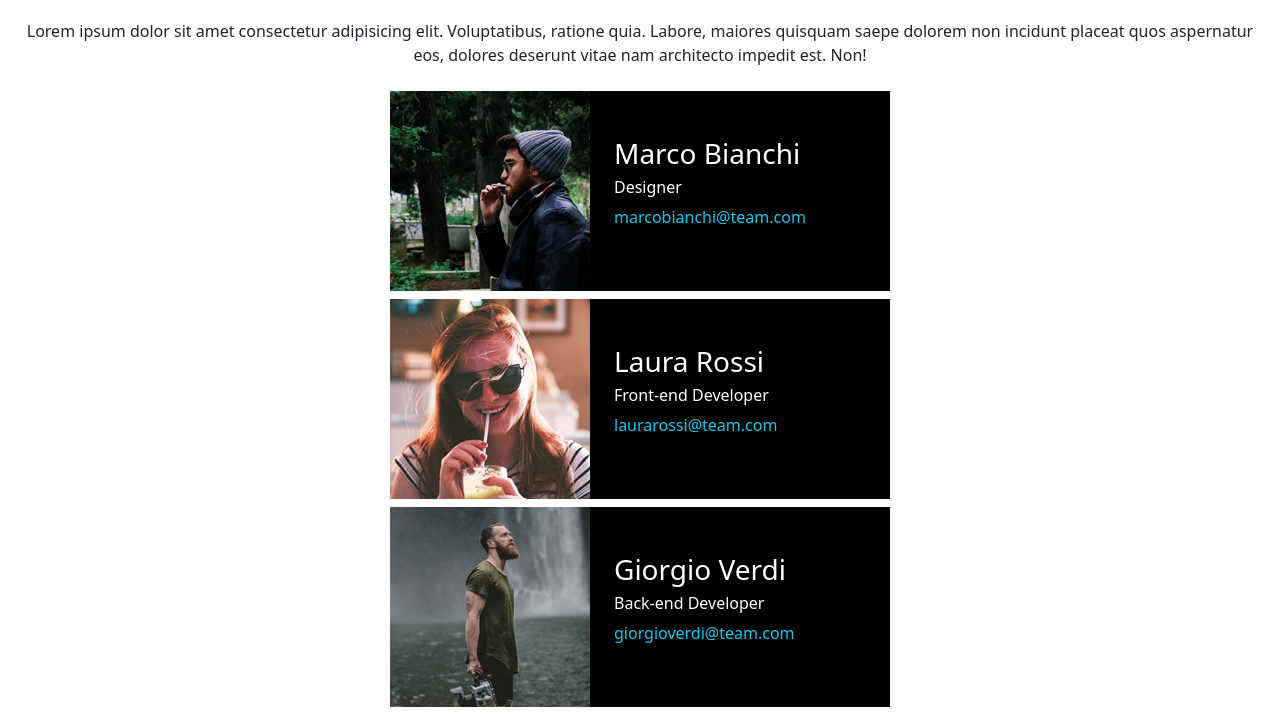
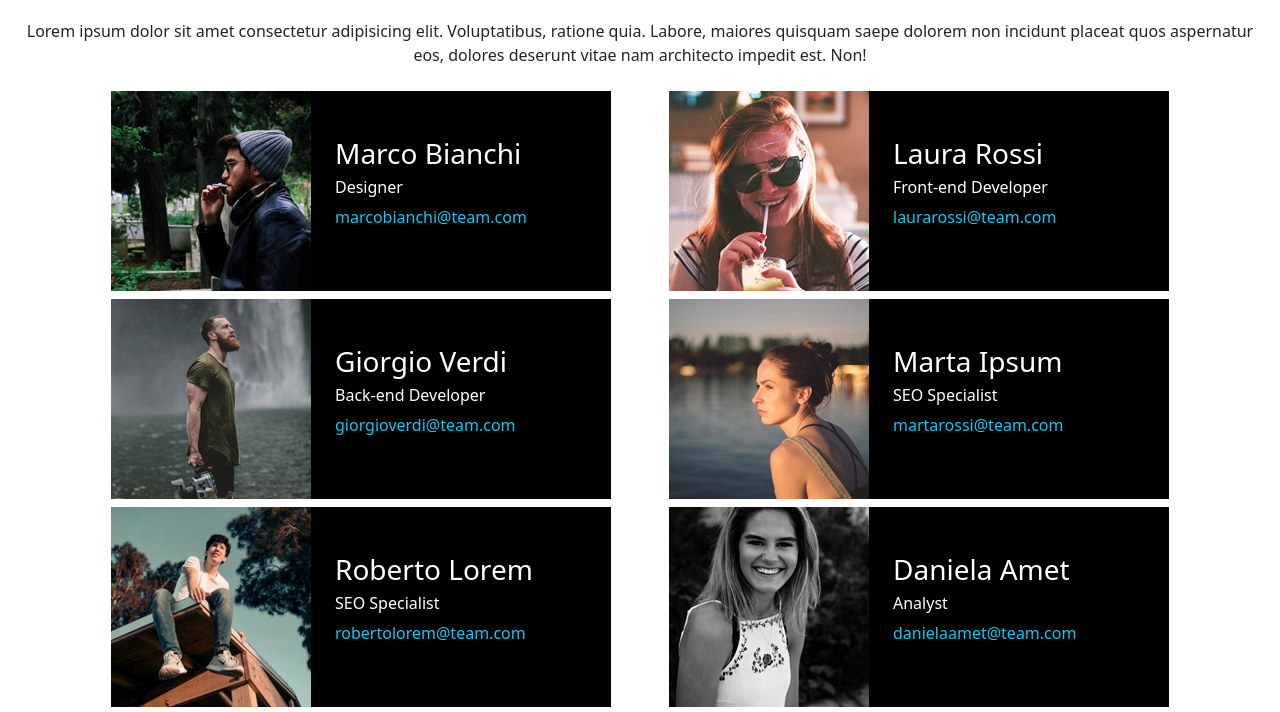
Before and after one commit to EmanueleDinaro/js-our-team, a plain HTML site: page index.html in a window 1280 px wide. Shown: the part 77-789 px from the top of the page. Drawn offline with nearby package versions, Linux system fonts and the light colour scheme.

Commit message:
fix: d-flex in container card

```diff
--- a/index.html
+++ b/index.html
@@ -11,7 +11,7 @@
         <h1 class="mb-4">Meet our Team</h1>
         <p>Lorem ipsum dolor sit amet consectetur adipisicing elit. Voluptatibus, ratione quia. Labore, maiores quisquam saepe dolorem non incidunt placeat quos aspernatur eos, dolores deserunt vitae nam architecto impedit est. Non!</p>
     </header>
-    <main class="container flex-wrap">
+    <main class="container d-flex flex-wrap">
     </main>
     <script src="js/script.js"></script>
 </body>
```
